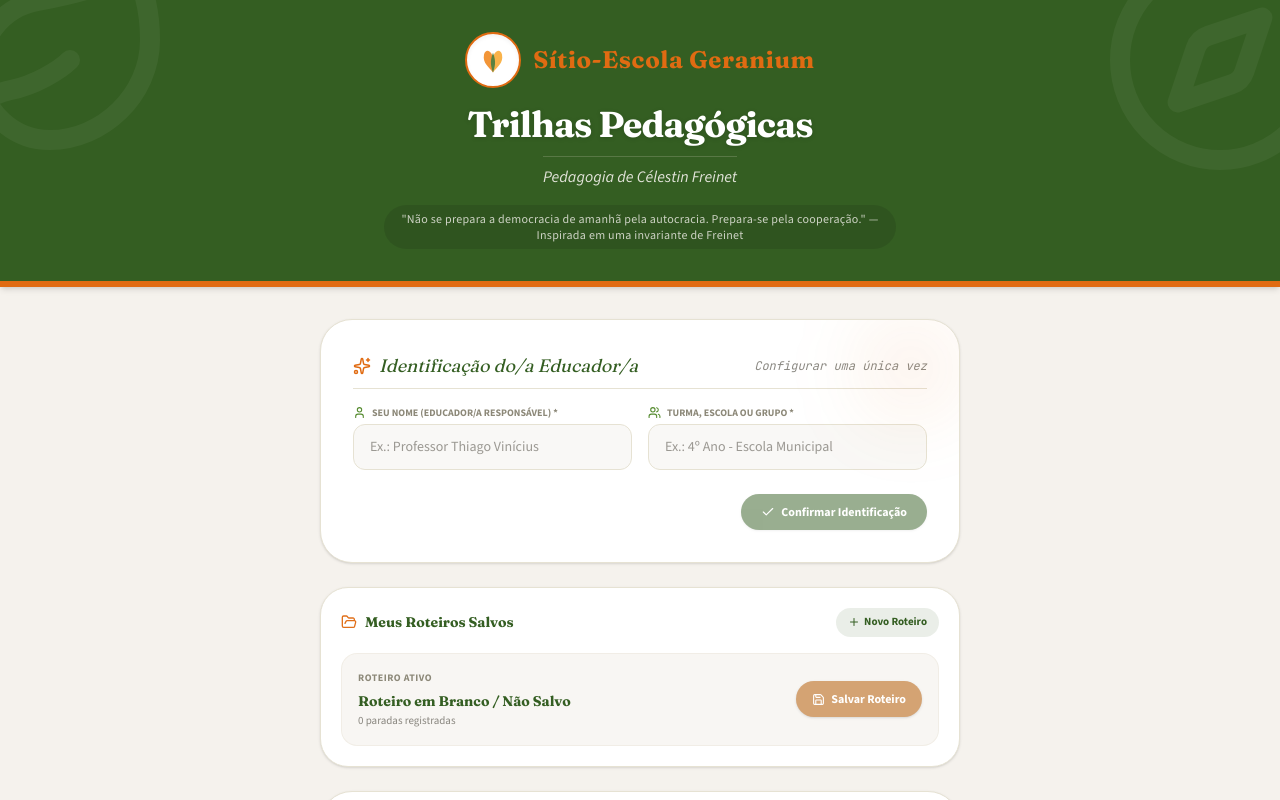
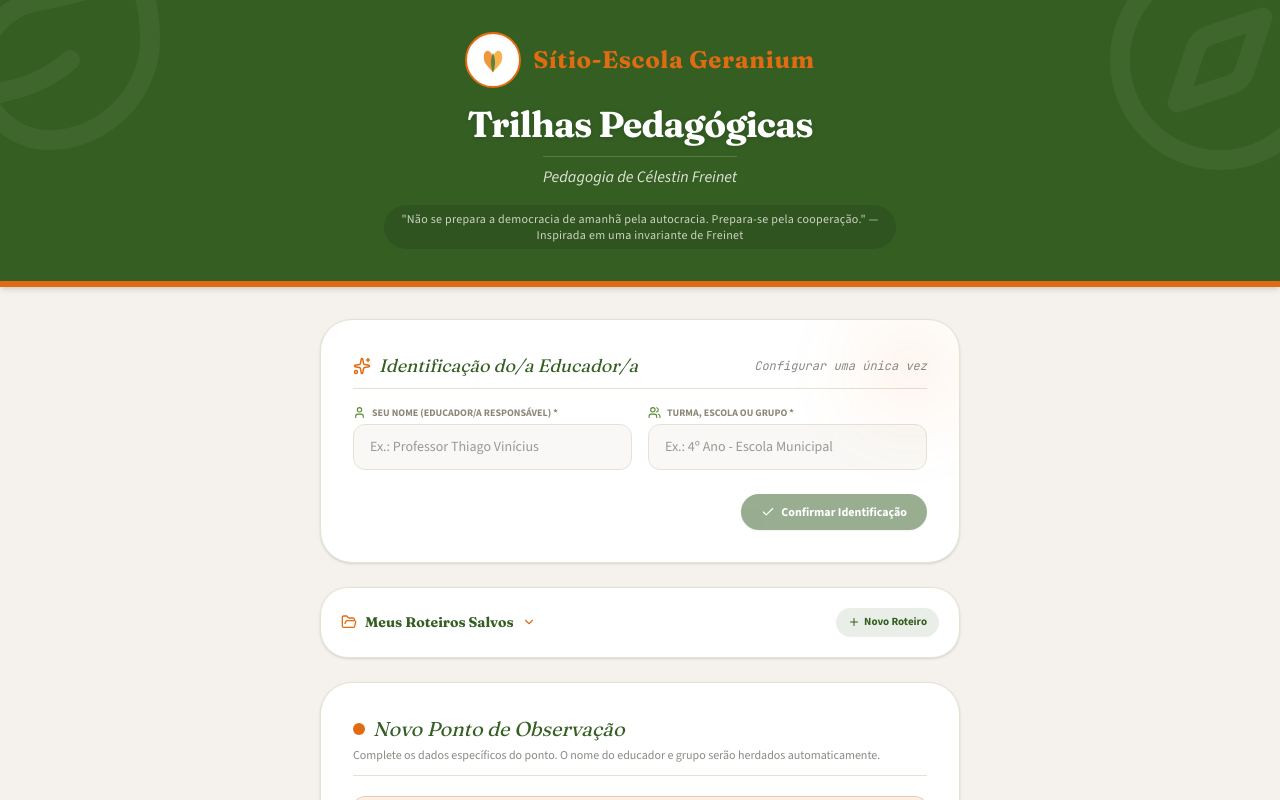
Before and after one commit to thiagovinicius7/Trilhas, a React (Vite) app: page / in a window 1280 px wide. Shown: the top 800 px of the page. Built offline with nearby package versions, Linux system fonts and the light colour scheme.

Commit message:
feat: add collapsible section for saved roadmaps
Introduced state to toggle the visibility of the saved roadmaps section, improving layout management in the application interface.

```diff
--- a/src/App.tsx
+++ b/src/App.tsx
@@ -22,7 +22,9 @@ import {
   Plus,
   Share2,
   Tag,
-  X
+  X,
+  ChevronDown,
+  ChevronUp
 } from 'lucide-react';
 import { motion, AnimatePresence } from 'motion/react';
 import { TrailPoint, SavedRoadmap } from './types';
@@ -94,6 +96,7 @@ export default function App() {
   });
   const [roadmapNameInput, setRoadmapNameInput] = useState('');
   const [isSavePanelOpen, setIsSavePanelOpen] = useState(false);
+  const [isRoadmapsExpanded, setIsRoadmapsExpanded] = useState(false);
 
   // Status feedback states
   const [statusMessage, setStatusMessage] = useState('');
@@ -173,6 +176,7 @@ export default function App() {
     setSavedRoadmaps(updatedRoadmaps);
     localStorage.setItem('geranium_roteiros_salvos', JSON.stringify(updatedRoadmaps));
     setIsSavePanelOpen(false);
+    setIsRoadmapsExpanded(true);
   };
 
   const handleCreateNewRoadmap = () => {
@@ -589,10 +593,20 @@ export default function App() {
         {/* Step 3: Gerenciador de Roteiros Locais (Offline e Confiável) */}
         <div className="no-print mt-4 mb-6 bg-brand-paper border border-brand-line rounded-[28px] p-5 shadow-sm space-y-4">
           <div className="flex items-center justify-between">
-            <h3 className="font-serif font-bold text-sm text-brand-green flex items-center gap-2">
-              <FolderOpen size={16} className="text-brand-ochre animate-pulse" />
+            <button
+              type="button"
+              onClick={() => setIsRoadmapsExpanded(!isRoadmapsExpanded)}
+              className="font-serif font-bold text-sm text-brand-green flex items-center gap-2 hover:opacity-80 transition-all focus:outline-none cursor-pointer"
+              title={isRoadmapsExpanded ? "Clique para recolher" : "Clique para expandir"}
+            >
+              <FolderOpen size={16} className="text-brand-ochre" />
               <span>Meus Roteiros Salvos</span>
-            </h3>
+              {isRoadmapsExpanded ? (
+                <ChevronUp size={14} className="text-brand-ochre transition-transform" />
+              ) : (
+                <ChevronDown size={14} className="text-brand-ochre animate-pulse" />
+              )}
+            </button>
             <button
               type="button"
               onClick={handleCreateNewRoadmap}
@@ -603,6 +617,15 @@ export default function App() {
             </button>
           </div>
 
+          <AnimatePresence initial={false}>
+            {isRoadmapsExpanded && (
+              <motion.div
+                initial={{ height: 0, opacity: 0 }}
+                animate={{ height: 'auto', opacity: 1 }}
+                exit={{ height: 0, opacity: 0 }}
+                transition={{ duration: 0.2, ease: 'easeInOut' }}
+                className="overflow-hidden space-y-4 pt-1"
+              >
                 {/* Active Roadmap Info */}
                 <div className="bg-brand-parchment/65 border border-brand-line/40 rounded-2xl p-4 flex flex-col sm:flex-row sm:items-center justify-between gap-3">
                   <div className="space-y-1">
@@ -695,6 +718,9 @@ export default function App() {
                     </div>
                   </div>
                 )}
+              </motion.div>
+            )}
+          </AnimatePresence>
         </div>
 
         {/* Step 2: Form to Add Points (excludes Autor/Grupo fields) */}
```
Lines whose indentation alone changed are shown as unchanged.
